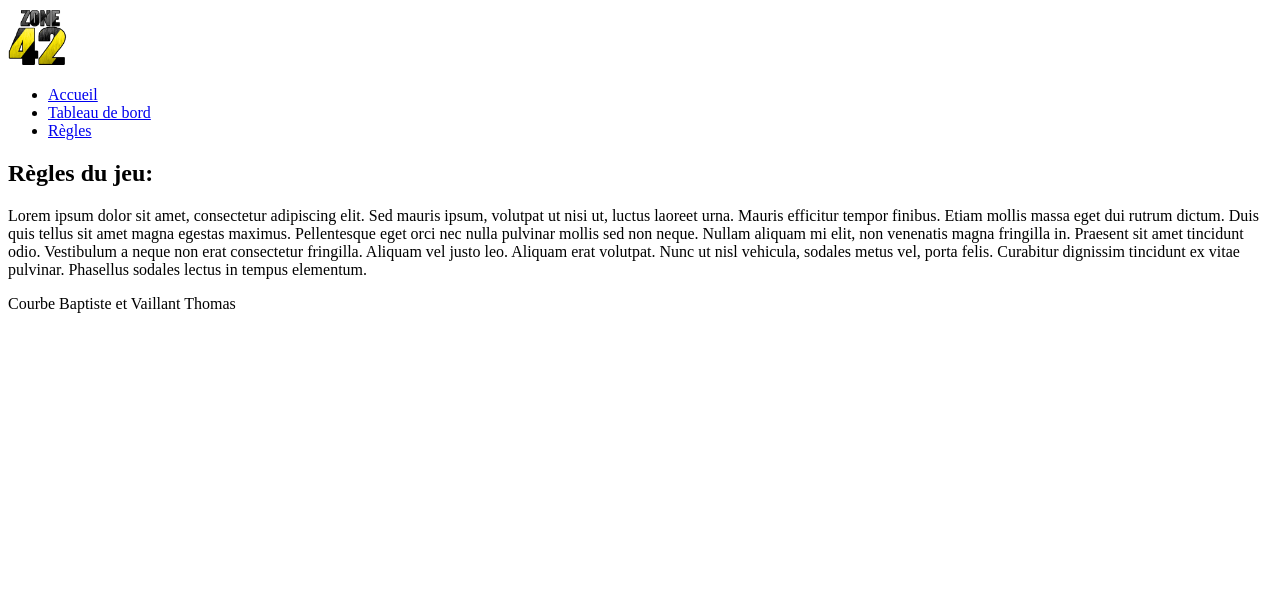
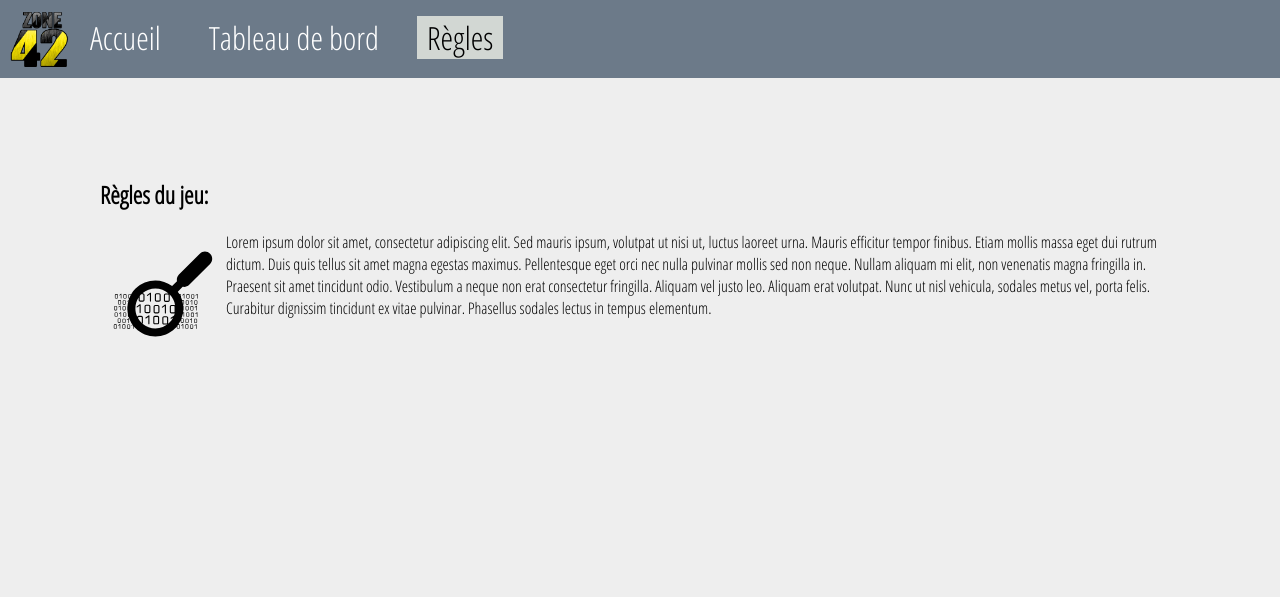
Before and after one commit to CourbeB/LOG4420, a web app: file regles.html in a window 1280 px wide. Shown: the top 597 px of the page. Run offline with its HTML, style and script files only (its server is not run), Linux system fonts and the light colour scheme.

Commit message:
Debut CSS
Premières modifications CSS

```diff
--- a/regles.html
+++ b/regles.html
@@ -2,23 +2,26 @@
 <html>
 	<head>
 		<title>Règles</title>
+        <link href='http://fonts.googleapis.com/css?family=Open+Sans+Condensed:300' rel='stylesheet' type='text/css'>
         <meta http-equiv="Content-Type" content="text/html; charset=utf-8"/>
+        <link rel="stylesheet" type="text/css" href="style/style.css">
 	</head>
 
 	<body>
         <header>
-            <img src="img/zone42.png" width="60" height="58">
+            <img src="img/zone42.png" width="60" height="58" style="background-color: rgb(108,122,137);" id="logo">
             <nav>
-                <ul>
+                <ul class="navigation">
                     <li><a href="index.html">Accueil</a></li>
                     <li><a href="tableau.html">Tableau de bord</a></li>
-                    <li><a href="regles.html">Règles</a></li>
+                    <li><a href="regles.html" class="active">Règles</a></li>
                 </ul>
             </nav>
         </header>
 
-		<article>
+		<article id="regle">
             <h1>Règles du jeu:</h1>
+            <img src="img/binary5.svg">
             <p>Lorem ipsum dolor sit amet, consectetur adipiscing elit. Sed mauris ipsum, volutpat ut nisi ut, luctus laoreet urna. Mauris efficitur tempor finibus. Etiam mollis massa eget dui rutrum dictum. Duis quis tellus sit amet magna egestas maximus. Pellentesque eget orci nec nulla pulvinar mollis sed non neque. Nullam aliquam mi elit, non venenatis magna fringilla in. Praesent sit amet tincidunt odio. Vestibulum a neque non erat consectetur fringilla. Aliquam vel justo leo. Aliquam erat volutpat. Nunc ut nisl vehicula, sodales metus vel, porta felis. Curabitur dignissim tincidunt ex vitae pulvinar. Phasellus sodales lectus in tempus elementum.</p>
 		</article>
 
--- a/style/style.css
+++ b/style/style.css
@@ -9,7 +9,12 @@
 }
 
 header {
+	overflow: hidden;
 	background-color: rgb(108,122,137);
+}
+
+header img{
+	float: left;
 }
 
 #logo{
@@ -17,7 +22,7 @@
 }
 
 article, section{
-	margin: 10px;
+	margin: 100px;
 }
 
 h2{
@@ -43,10 +48,12 @@
 	background-color: rgb(108,122,137);
 	padding-right: 10px;
 	padding-left: 10px;
+	color: white;
 }
 
 ul.navigation a.active {
 	background-color: rgb(210,215,211);
+	color: black;
 }
 
 footer{
@@ -58,14 +65,23 @@
 /*Page Acceuil*/
 
 #start {
+	margin: 50px;
 	text-align: center;
+	background-color:  rgb(108,122,137);
+	-webkit-border-radius: 50px;
+	-moz-border-radius: 50px;
+	border-radius: 50px;
+}
+
+#start a{
+	background-color:  rgb(108,122,137);
 }
 
 /*Page tableau*/
 
 .stats{
 	position: absolute;
-	right: -10px;
+	right: -100px;
 	padding-left:20px;
 	text-align: center;
 	background-color: rgb(189,195,199);
@@ -86,3 +102,8 @@
 	background-color: rgb(189,195,199);
 	margin: 10px;
 }
+
+/*Page regles*/
+#regle img{
+	float: left;
+}
```
Also changed, not shown: questionExamen1.html (+6 -4 lines), questionExamen2.html (+6 -4 lines), questionRapide1.html (+5 -3 lines), questionRapide2.html (+6 -4 lines), img/binary5.svg (added).
